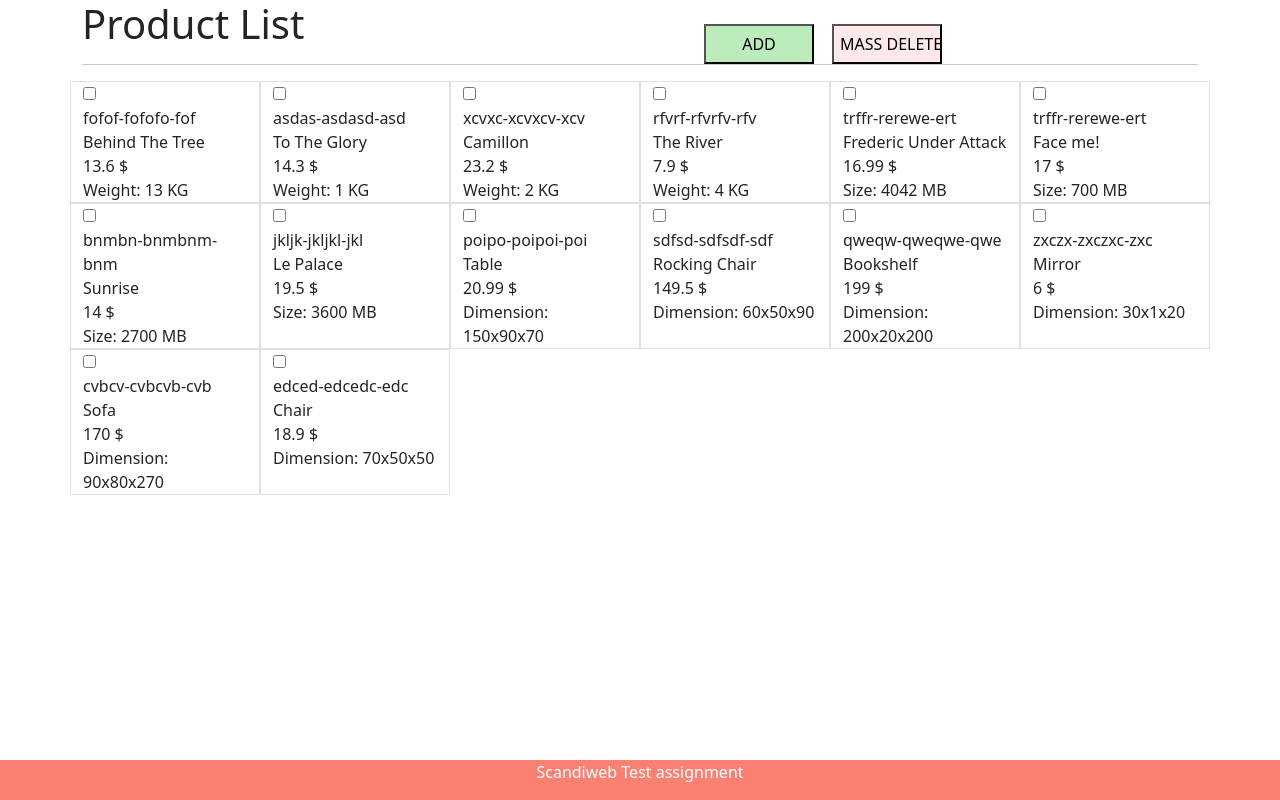
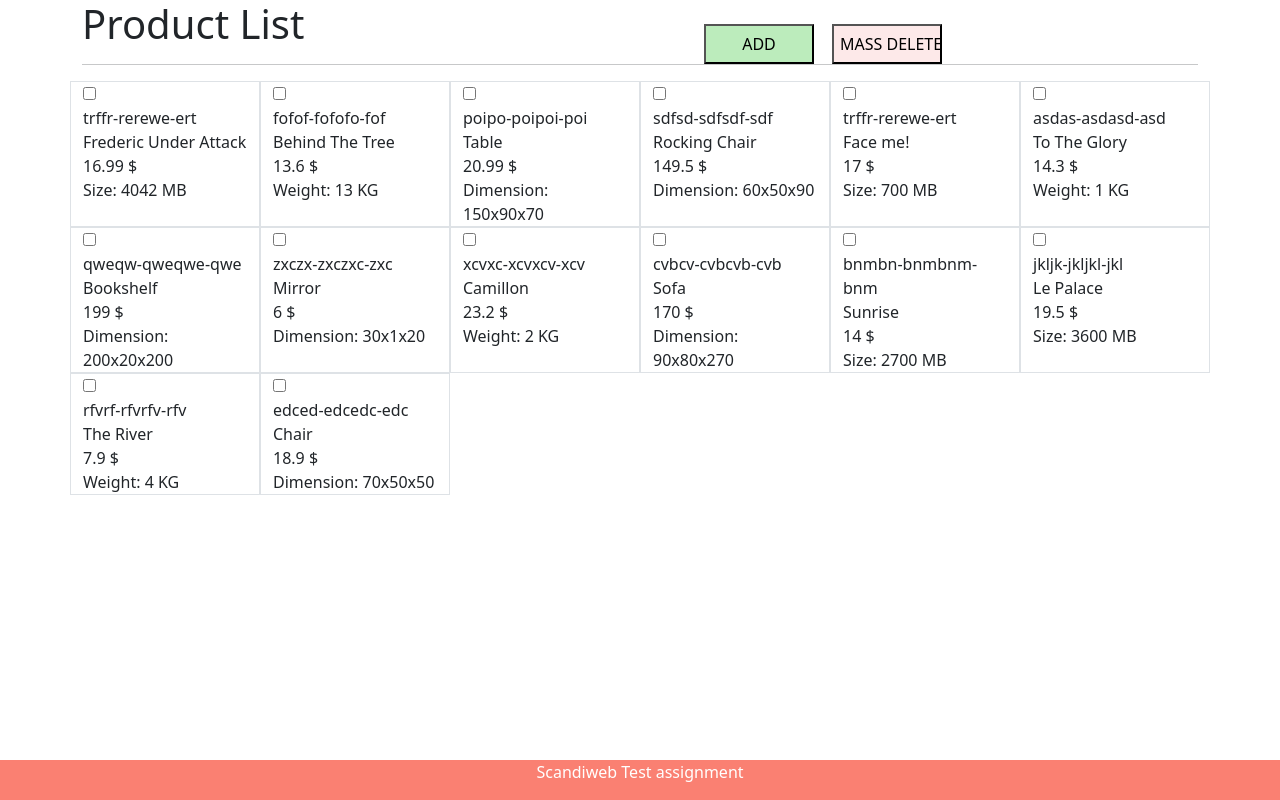
Before and after one commit to AMIN-HASSAIRI/Test_WebApp, a PHP site: page /product-list.php in a window 1280 px wide. Run offline with PHP 8.4, Linux system fonts and the light colour scheme; data comes from the database, SQL or seed files in the repository.

Commit message:
adding ID to Book construct

```diff
--- a/model/Book.php
+++ b/model/Book.php
@@ -6,10 +6,10 @@ include_once "product.php";
 class Book extends Product{
     private $weight;
 
-    public function __construct($sku, $name, $price, $productType, $weight)
+    public function __construct( $id , $sku, $name, $price, $productType, $weight)
     {
         $this->weight = $weight;
-        parent::__construct($sku,$name,$price,$productType);
+        parent::__construct($id,$sku,$name,$price,$productType);
     }
     public function getSizeWeightDimensions()
     {
--- a/model/DVD_disk.php
+++ b/model/DVD_disk.php
@@ -5,10 +5,10 @@ include_once "product.php";
 class DVD_disk extends Product{
     private $size;
 
-    public function __construct($sku, $name, $price, $productType, $size)
+    public function __construct( $id , $sku, $name, $price, $productType, $size)
     {
         $this->size = $size;
-        parent::__construct($sku,$name,$price, $productType);
+        parent::__construct($id,$sku,$name,$price, $productType);
     }
     public function getSizeWeightDimensions()
     {
--- a/model/Furniture.php
+++ b/model/Furniture.php
@@ -7,12 +7,12 @@ class Furniture extends Product{
     private $width;
     private $length;
 
-    public function __construct($sku,$name, $price, $productType, $height, $width, $length)
+    public function __construct ( $id, $sku, $name, $price, $productType, $height, $width, $length)
     {
         $this->height = $height;
         $this->width = $width;
         $this->length = $length;
-        parent::__construct($sku,$name,$price,$productType);
+        parent::__construct($id,$sku,$name,$price,$productType);
     }
     public function getHeight()
     {
--- a/model/Product.php
+++ b/model/Product.php
@@ -5,17 +5,22 @@
 <?php
 
 abstract class Product{
+    protected $id;
     protected $sku;
     protected $name;
     protected $price;
     protected $productType;
 
-    public function __construct($sku, $name, $price, $productType)
+    public function __construct($id, $sku, $name, $price, $productType)
     {
+        $this->id = $id;
         $this->sku = $sku;
         $this->name = $name;
         $this->price = $price;
         $this->productType = $productType;
+    }
+    public function getId(){
+        return $this->id;
     }
     public function setSku($sku){
         $this->$sku= $sku;
--- a/public/CRUD.php
+++ b/public/CRUD.php
@@ -14,21 +14,23 @@
         }
 
         public function getProducts(){
+            usort($this->products, fn($x, $y) => $x->getId() <=> $y->getId());
             return $this->products;
         }
 
         public function listProductsFromDb($conn){
+
             $Book = $conn->query("SELECT * FROM products Where pType = 'Book'")->fetchAll();
             foreach ($Book as $row) {
-                $this->products[] = new Book($row['pSku'], $row['pName'], $row['pPrice'],'Book', $row['pWeight']);
+                $this->products[] = new Book($row['id'],$row['pSku'], $row['pName'], $row['pPrice'],'Book', $row['pWeight']);
             }
             $DVD = $conn->query("SELECT * FROM products Where pType = 'DVD'")->fetchAll();
             foreach ($DVD as $row) {
-                $this->products[] = new DVD_disk($row['pSku'], $row['pName'], $row['pPrice'],'DVD', $row['pSize']);
+                $this->products[] = new DVD_disk($row['id'],$row['pSku'], $row['pName'], $row['pPrice'],'DVD', $row['pSize']);
             }
             $Furniture = $conn->query("SELECT * FROM products Where pType = 'Furniture'")->fetchAll();
             foreach ($Furniture as $row) {
-                $this->products[] = new Furniture($row['pSku'], $row['pName'], $row['pPrice'],'Furniture', $row['pHeight'], $row['pWidth'], $row['pLength']);
+                $this->products[] = new Furniture($row['id'],$row['pSku'], $row['pName'], $row['pPrice'],'Furniture', $row['pHeight'], $row['pWidth'], $row['pLength']);
             }
         }
         public function deleteProducts($skuDeleteList, $conn)
--- a/public/product-list.php
+++ b/public/product-list.php
@@ -47,39 +47,6 @@
         $width = empty($_POST['width']) ? 0 : $_POST['width'];
         $length = empty($_POST['length']) ? 0 : $_POST['length'];
 
-            $missingData = true;
-            if($productType == 'DVD'){
-                if(empty($size)){
-					$missingData = false;
-					echo "<div style='color:red;'>Missing required data</div>";
-				}
-                else{
-                $newProduct = new DVD_disk($sku,$name,$price,$productType,$size);
-                $db->addProduct($newProduct);
-                }
-
-            }
-            elseif($productType == 'Book'){
-                if(empty($weight)){
-					$missingData = false;
-					echo "<div style='color:red;'>Missing required data</div>";
-				}
-                else{
-                $newProduct = new Book($sku,$name,$price,$productType,$weight);
-                $db->addProduct($newProduct);
-                }
-            }
-            elseif($productType == 'Furniture'){
-                if(empty($height) || empty($width) || empty($length)){
-					$missingData = false;
-					echo "<div style='color:red;'>Missing required data</div>";
-				}
-                else{
-                $newProduct = new Furniture($sku,$name,$price,$productType,$height,$width,$length);
-                $db->addProduct($newProduct);
-                }
-            }
-            if($missingData){
         $sql = "INSERT INTO `products` (`pSku`, `pName`, `pPrice`, `pType`, `pSize`, `pWeight`, `pHeight`, `pWidth`, `pLength`)
                     values (:sku,:name,:price,:productType,:size,:weight,:height,:width,:length)";
         $stmt = $conn->prepare($sql);
@@ -99,7 +66,6 @@
         header('Location: index.php');
 
         $conn=null;
-            }
     }
 ?>
 <form id="delete-form" action="" method="POST">
```
Lines whose indentation alone changed are shown as unchanged.
